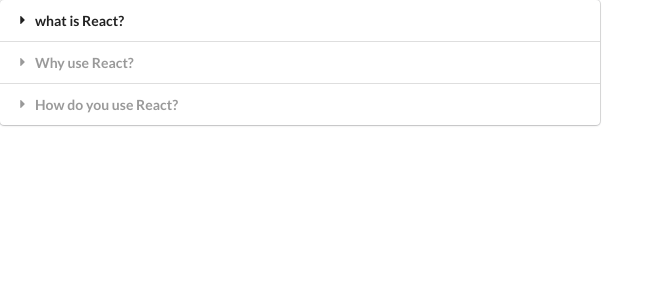
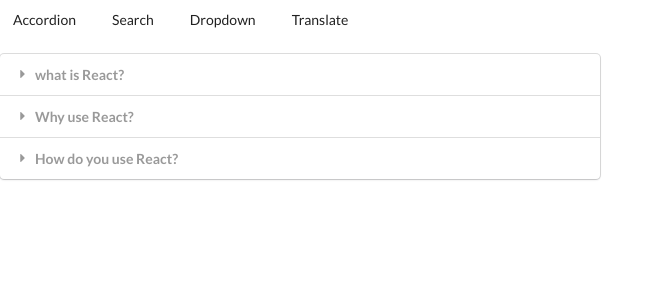
Before and after one commit to nini3008/ReactRedux2021, a React (Create React App) app in the folder widgets/: page / in a window 1280 px wide. Shown: the top 300 px of the page, without its empty margins (0-664 px from the left). Built offline with nearby package versions, Linux system fonts and the light colour scheme.

Commit message:
added header

```diff
--- a/widgets/src/App.js
+++ b/widgets/src/App.js
@@ -3,7 +3,8 @@
 import Search from './components/Search';
 import Dropdown from './components/Dropdown';
 import Translate from './components/Translate';
-import Route from './components/Route'
+import Route from './components/Route';
+import Header from './components/Header';
 
 const items = [
     {
@@ -43,7 +44,7 @@
 
     return (
         <div>
-
+            <Header />
             <Route path="/">
                 <Accordion items={items} />
             </Route>
--- /dev/null
+++ b/widgets/src/components/Header.js
@@ -0,0 +1,22 @@
+import React from 'react';
+
+const Header = () => {
+    return (
+        <div className="ui secondary pointin menu">
+            <a href="/" className="item">
+                Accordion
+            </a>
+            <a href="/list" className="item">
+                Search
+            </a>
+            <a href="/dropdown" className="item">
+                Dropdown
+            </a>
+            <a href="/translate" className="item">
+                Translate
+            </a>
+        </div>
+    );
+}
+
+export default Header;
```
